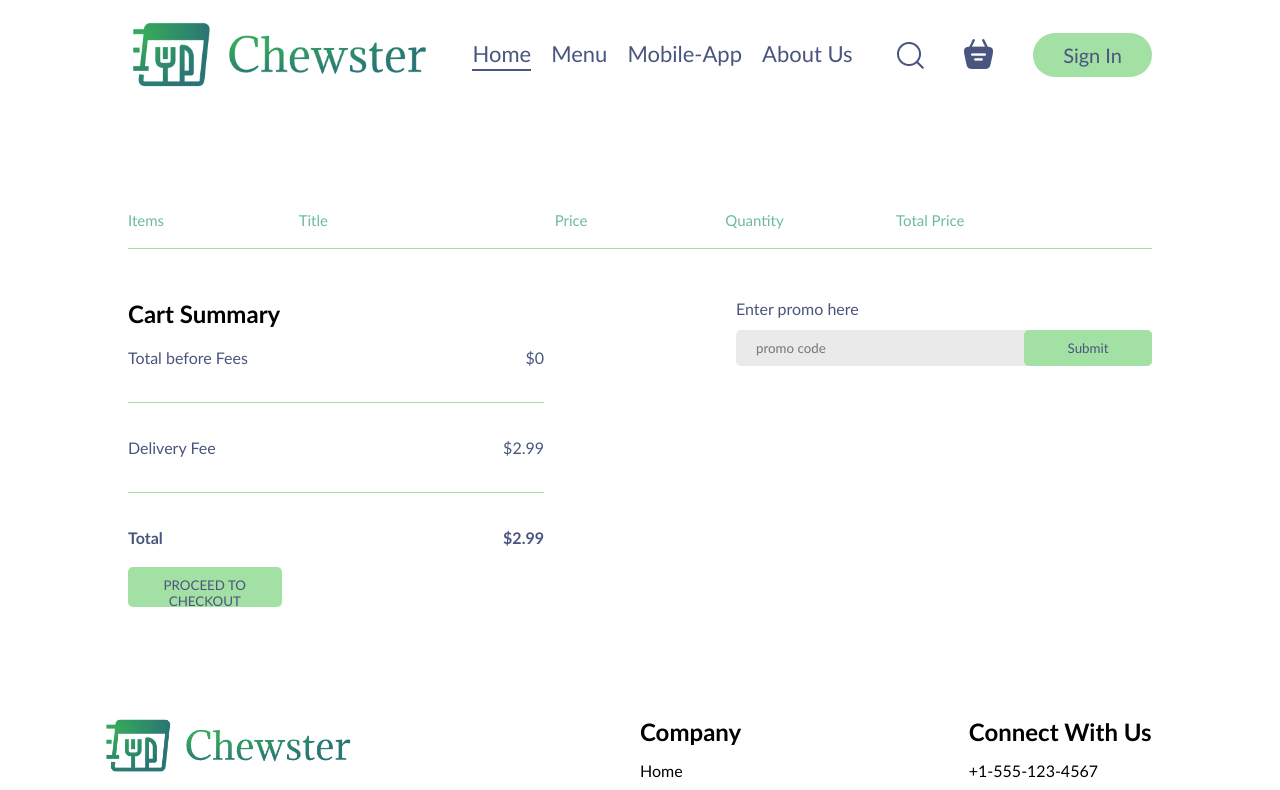
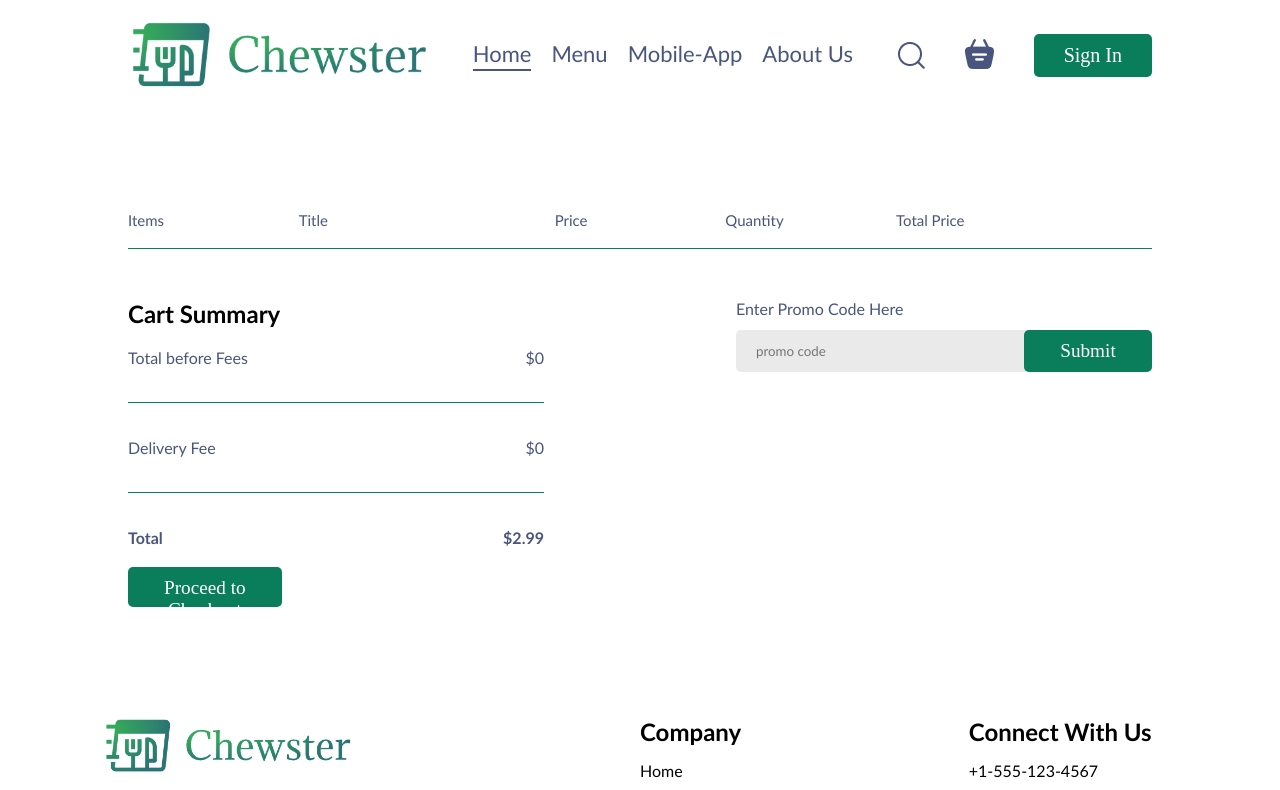
Before and after one commit to joshchu96/Chewster_FoodDelivery_app, a React (Vite) app in the folder Frontend/: page /cart in a window 1280 px wide. Shown: the top 790 px of the page. Built offline with nearby package versions, Linux system fonts and the light colour scheme.

Commit message:
edit: aethetic sync of all fonts and colors for buttons and titles

```diff
--- a/Frontend/src/components/ExploreMenu/ExploreMenu.css
+++ b/Frontend/src/components/ExploreMenu/ExploreMenu.css
@@ -46,10 +46,10 @@
 .explore-menu hr {
   margin: 10px 0px;
   height: 2px;
-  background-color: #118711;
+  background-color: #0a7d5a;
   border: none;
 }
 
 .explore-menu-list-item .active {
-  border: 5px solid #a3e0a3;
+  border: 5px solid rgb(78, 143, 124);
 }
--- a/Frontend/src/components/Header/Header.css
+++ b/Frontend/src/components/Header/Header.css
@@ -22,6 +22,7 @@
   font-weight: 400;
   color: white;
   font-size: max(4vw, 25px);
+  font-family: "Times New Roman", Times, serif;
 }
 
 .header-contents p {
@@ -31,10 +32,17 @@
 
 .header-contents button {
   border: none;
-  color: #118711;
+  color: white;
   font-weight: 400;
   padding: 1vw 2.3vw;
-  background-color: white;
+  background-color: #0a7d5a;
   font-size: max(1vw, 13px);
   border-radius: 15px;
+  cursor: pointer;
+  font-family: "Times New Roman", Times, serif;
 }
+.header-contents button:hover {
+  background-color: rgb(78, 143, 124);
+  transition: 0.5s;
+  color: white;
+}
--- a/Frontend/src/components/navigation/Navbar.css
+++ b/Frontend/src/components/navigation/Navbar.css
@@ -24,19 +24,20 @@
 }
 
 .navbar button {
-  background: #a3e0a3;
+  background: #0a7d5a;
   font-size: 20px;
-  color: #49557e;
+  color: white;
   border: none;
+  font-family: "Times New Roman", Times, serif;
 
   padding: 10px 30px;
-  border-radius: 50px;
+  border-radius: 5px;
   cursor: pointer;
   transition: 0.5s;
 }
 
 .navbar button:hover {
-  background-color: #a3e0a3;
+  background-color: rgb(78, 143, 124);
 }
 
 .navbar .active {
@@ -56,7 +57,7 @@
   position: absolute;
   min-width: 10px;
   min-height: 10px;
-  background-color: #a3e0a3;
+  background-color: rgb(78, 143, 124);
   border-radius: 5px;
   top: -8px;
   right: -8px;
--- a/Frontend/src/pages/Cart/Cart.css
+++ b/Frontend/src/pages/Cart/Cart.css
@@ -4,7 +4,7 @@
 
 .cart hr {
   height: 1px;
-  background-color: #a3e0a3;
+  background-color: #0a7d5a;
   border: none;
 }
 
@@ -12,7 +12,7 @@
   display: grid;
   grid-template-columns: 1fr 1.5fr 1fr 1fr 1fr 0.5fr;
   align-items: center;
-  color: #6dba9f;
+  color: #49557e;
   font-size: max(1vw, 15px);
 }
 
@@ -65,6 +65,10 @@
   gap: 20px;
 }
 
+.cart-total h2 {
+  font-weight: 600;
+}
+
 .cart-total-details {
   display: flex;
   justify-content: space-between;
@@ -77,13 +81,15 @@
 
 .cart-total button {
   border: none;
-  color: #49557e;
-  background-color: #a3e0a3;
+  color: white;
+  background-color: #0a7d5a;
   width: 12vw;
   height: 5vh;
   padding: 10px 0px;
   border-radius: 5px;
   cursor: pointer;
+  font-size: larger;
+  font-family: "Times New Roman", Times, serif;
 }
 
 .cart-total-wrapper .cart-promocode {
@@ -111,11 +117,13 @@
 }
 
 .cart-total-wrapper .cart-promocode-input button {
+  font-size: larger;
   width: 10vw;
   padding: 10px 5px;
-  background-color: #a3e0a3;
+  background-color: #0a7d5a;
   border: none;
-  color: #49557e;
+  color: white;
   border-radius: 5px;
   cursor: pointer;
+  font-family: "Times New Roman", Times, serif;
 }
--- a/Frontend/src/pages/Cart/Cart.jsx
+++ b/Frontend/src/pages/Cart/Cart.jsx
@@ -69,20 +69,25 @@ const Cart = () => {
           <hr />
           <div className="cart-total-details">
             <p>Delivery Fee</p>
-            <p>${deliveryFee}</p>
+            <p>${calcCartTotal() === 0 ? 0 : deliveryFee}</p>
           </div>
           <hr />
           <div className="cart-total-details">
             <b>Total</b>
-            <b>${(calcCartTotal() + deliveryFee).toFixed(2)}</b>
+            <b>
+              $
+              {calcCartTotal === 0
+                ? 0
+                : (calcCartTotal() + deliveryFee).toFixed(2)}
+            </b>
           </div>
           <button onClick={() => navigate("/order")}>
-            PROCEED TO CHECKOUT
+            Proceed to Checkout
           </button>
         </div>
         <div className="cart-promocode">
           <div>
-            <p>Enter promo here</p>
+            <p>Enter Promo Code Here</p>
             <div className="cart-promocode-input">
               <input type="text" placeholder="promo code" />
               <button>Submit</button>
--- a/Frontend/src/pages/PlaceOrder/PlaceOrder.css
+++ b/Frontend/src/pages/PlaceOrder/PlaceOrder.css
@@ -12,7 +12,7 @@
 
 .order-left .title {
   font-size: 30px;
-  font-weight: 500;
+  font-weight: 600;
   margin-bottom: 30px;
 }
 
@@ -36,6 +36,8 @@
 }
 
 .order-right button {
-  width: 10vw;
-  padding: 10px 5px;
+  width: 11vw;
+  padding: 10px 10px;
+  font-size: larger;
+  font-family: "Times New Roman", Times, serif;
 }
--- a/Frontend/src/pages/PlaceOrder/PlaceOrder.jsx
+++ b/Frontend/src/pages/PlaceOrder/PlaceOrder.jsx
@@ -36,15 +36,19 @@ const PlaceOrder = () => {
             <hr />
             <div className="cart-total-details">
               <p>Delivery Fee</p>
-              <p>${deliveryFee.toFixed(2)}</p>{" "}
-              {/* Ensure deliveryFee is a number */}
+              <p>${calcCartTotal() == 0 ? 0 : deliveryFee.toFixed(2)}</p>{" "}
             </div>
             <hr />
             <div className="cart-total-details">
               <b>Total</b>
-              <b>${(calcCartTotal() + deliveryFee).toFixed(2)}</b>{" "}
+              <b>
+                $
+                {calcCartTotal === 0
+                  ? 0
+                  : (calcCartTotal() + deliveryFee).toFixed(2)}
+              </b>{" "}
             </div>
-            <button>PROCEED TO PAYMENT</button>
+            <button>Proceed to Payment</button>
           </div>
         </div>
       </div>
```
